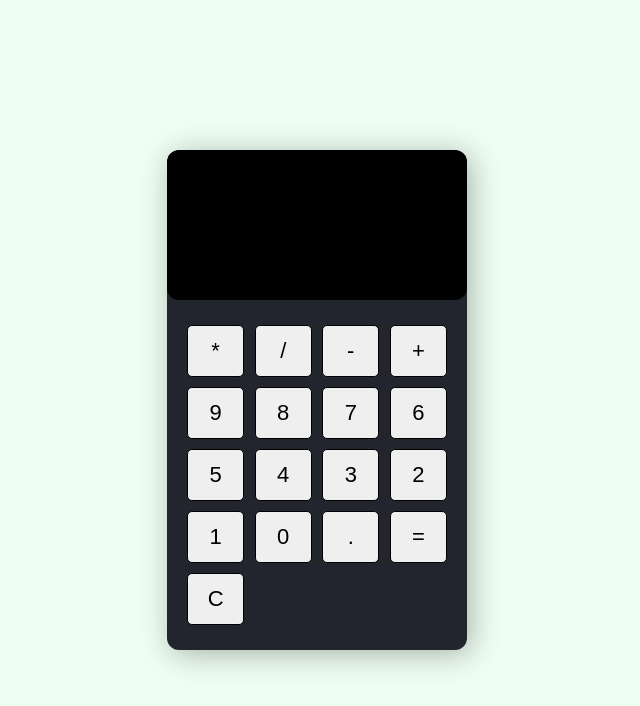
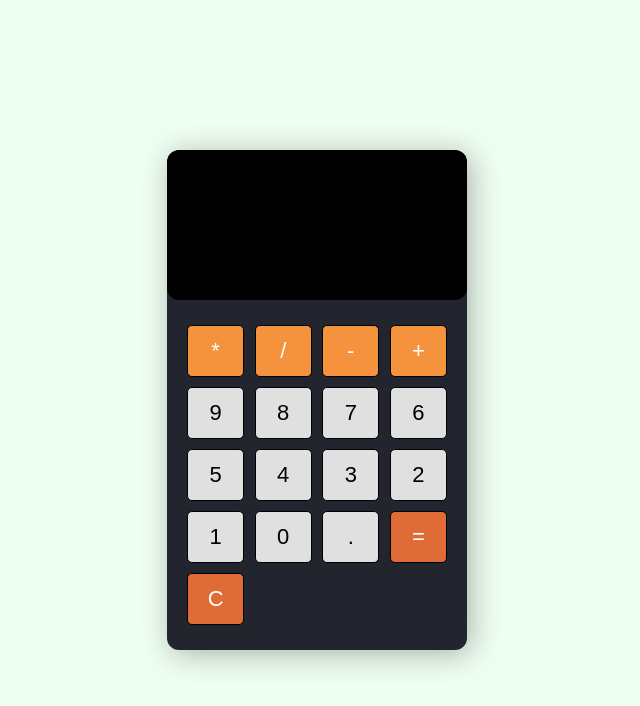
Before and after one commit to fmfahath/calculator, a plain HTML site: page index.html in a window 1280 px wide. Shown: the whole page, without its empty margins (323-963 px from the left). Drawn offline with Linux system fonts and the light colour scheme.

Commit message:
css : calculation button designed - phase 3

```diff
--- a/style.css
+++ b/style.css
@@ -55,3 +55,23 @@ button{
     border-radius: 5px;
     cursor: pointer;
 }
+
+.btn-yellow{
+    background-color: rgb(245,146,62);
+    color: #fff;
+}
+
+.btn-grey{
+    background-color: rgb(224,224,224);
+
+}
+
+.btn-equal{
+    background-color: rgb(223, 108, 55);
+    color: #fff;
+}
+
+.btn-clear{
+    background-color: rgb(223, 108, 55);
+    color: #fff;
+}
```
